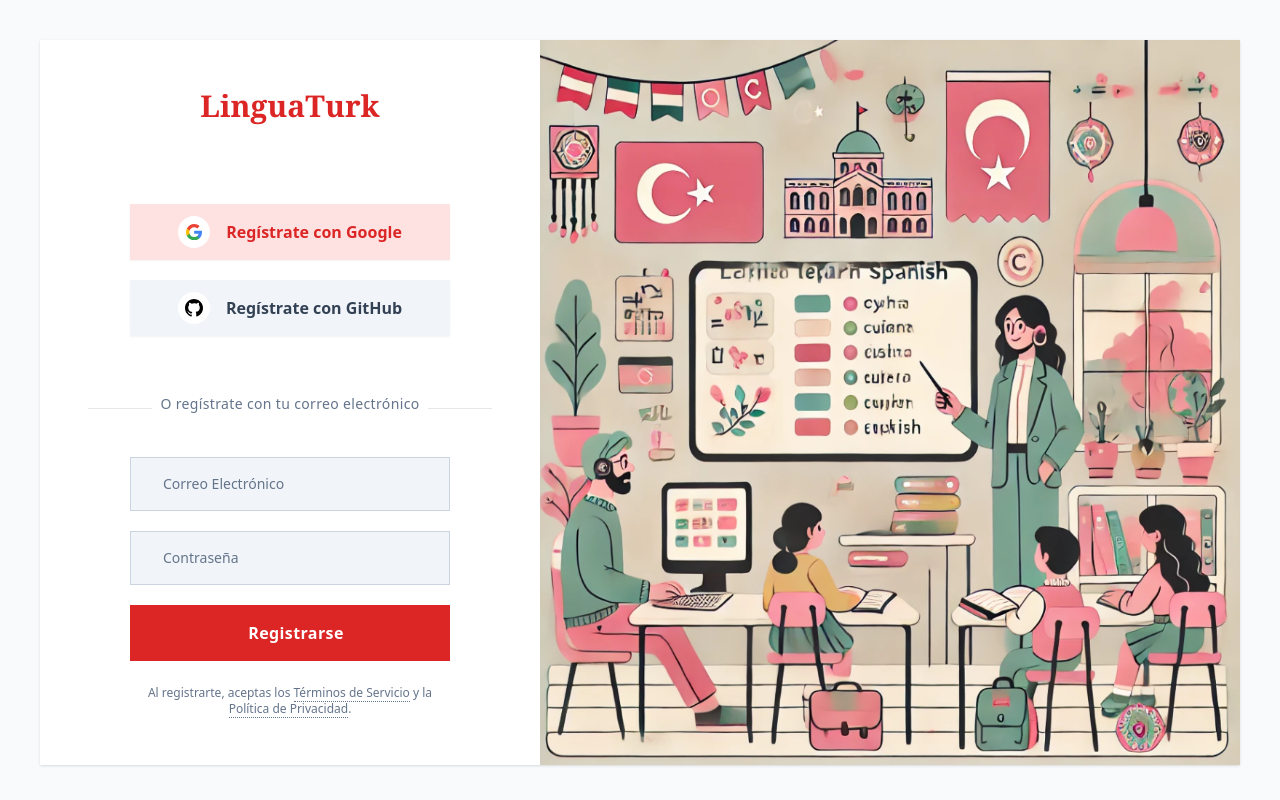
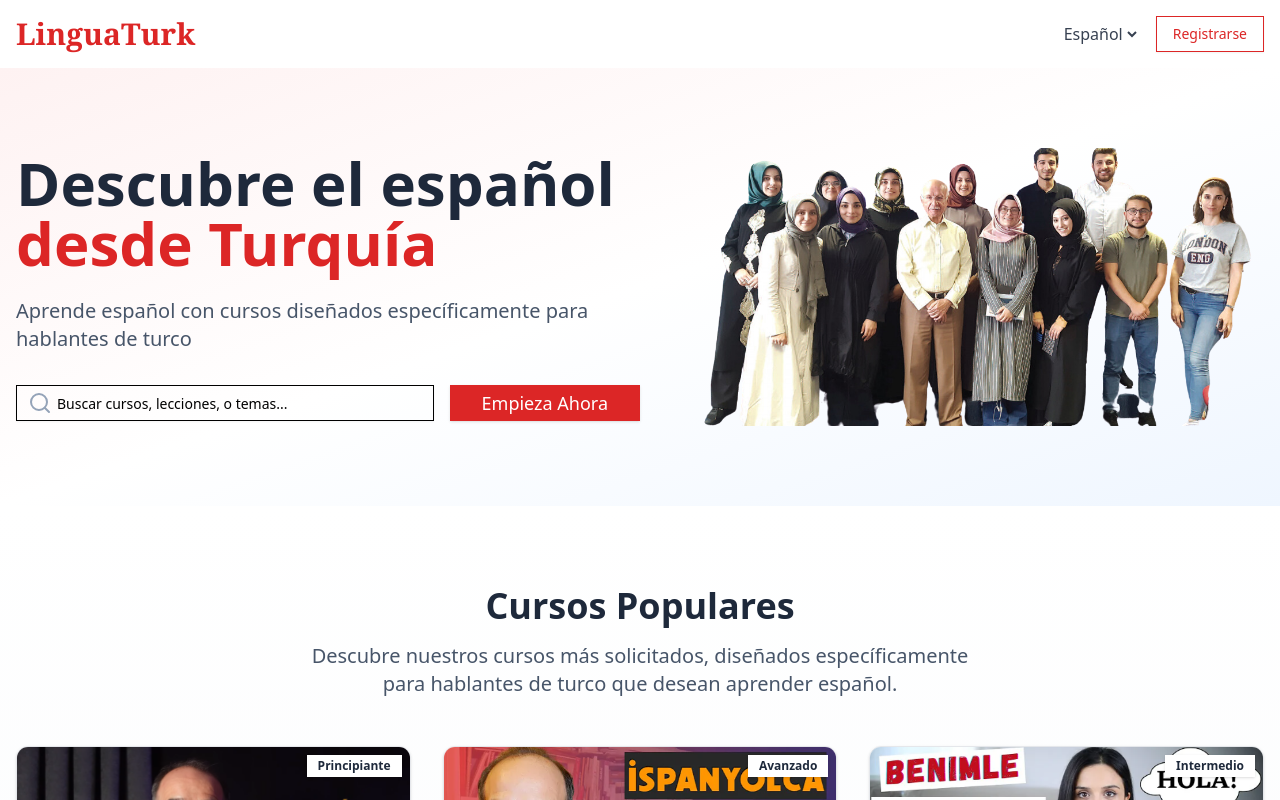
Before and after one commit to MaxCar31/HCI-Academyc, a React (Vite) app: page / in a window 1280 px wide. Shown: the top 800 px of the page. Built offline with nearby package versions, Linux system fonts and the light colour scheme.

Commit message:
change: main router home

```diff
--- a/src/App.tsx
+++ b/src/App.tsx
@@ -1,5 +1,5 @@
 import { Routes, Route, useLocation } from 'react-router-dom';
-// import Home from './components/Home/home';
+import Home from './components/Home/home';
 import CourseOverview from './components/CoursePage/CourseOverview';
 import CoursePlayer from './components/CoursePlayer/CoursePlayer';
 import { useLoadingAnimation } from './Hooks/useLoadingSpinner';
@@ -27,7 +27,7 @@
       <div>
         {isLoading && <Loading />}
         <Routes>
-          <Route path="/" element={<RegisterPage />} />
+          <Route path="/" element={<Home/>} />
           <Route path="/CoursePage" element={<CourseOverview />} />
           <Route path="/CoursePlayer" element={<CoursePlayer />} />
           <Route path="/Login" element={<RegisterPage />} />
```
